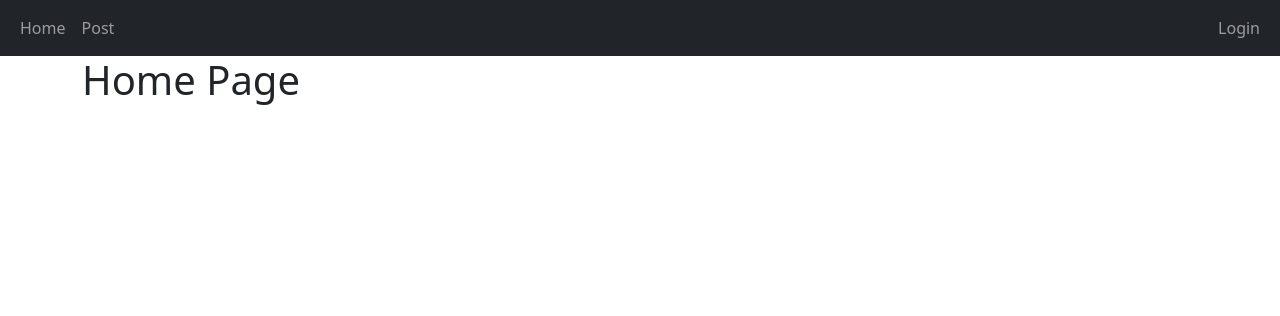
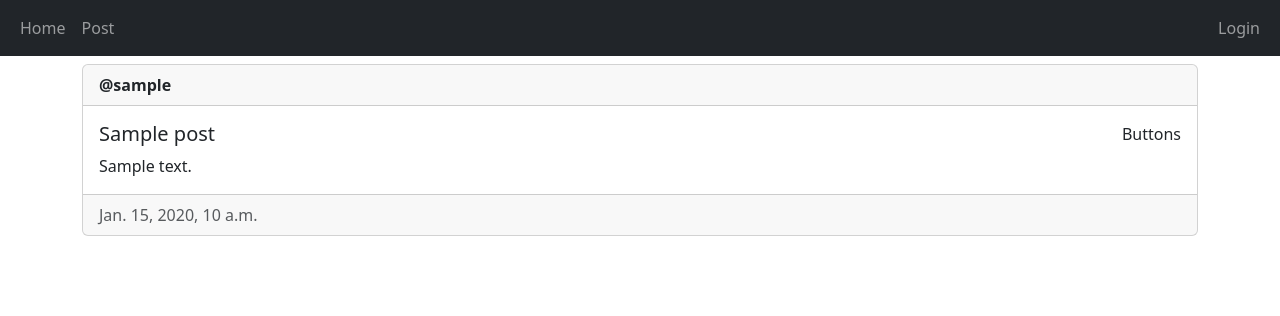
Before and after one commit to AxeKam333/django_authentication_tutorial, a Django app: template main/templates/main/home.html in a window 1280 px wide. Shown: the top 316 px of the page. Run offline with Django 4.2, Linux system fonts and the light colour scheme; the template is opened without the code that fills it: most values are stand-ins (such as "Sample title", 1, 10 or a date in 2020).

Commit message:
viewing posts

```diff
--- a/main/templates/main/home.html
+++ b/main/templates/main/home.html
@@ -1,5 +1,23 @@
 {% extends 'main/base.html' %}
 {% block title %}Home Page{% endblock %}
 {% block content %}
-<h1>Home Page</h1>
+{% for post in posts %}
+<div class="card mt-2">
+    <div class="card-header"><strong>@{{post.author.username}}</strong></div>
+    <div class="card-body d-flex flex-row justify-content-between">
+        <div>
+            <h5 class="card-title">{{post.title}}</h5>
+            <p class="card-text">{{post.description}}</p>
+        </div>
+        <div>
+            Buttons
+        </div>
+    </div>
+    <div class="card-footer text-muted">
+        {{post.created_at}}
+    </div>
+</div>
+{% empty %}
+<p>No posts yet</p>
+{% endfor %}
 {% endblock %}
```
Also changed, not shown: main/views.py (+4 -3 lines).
